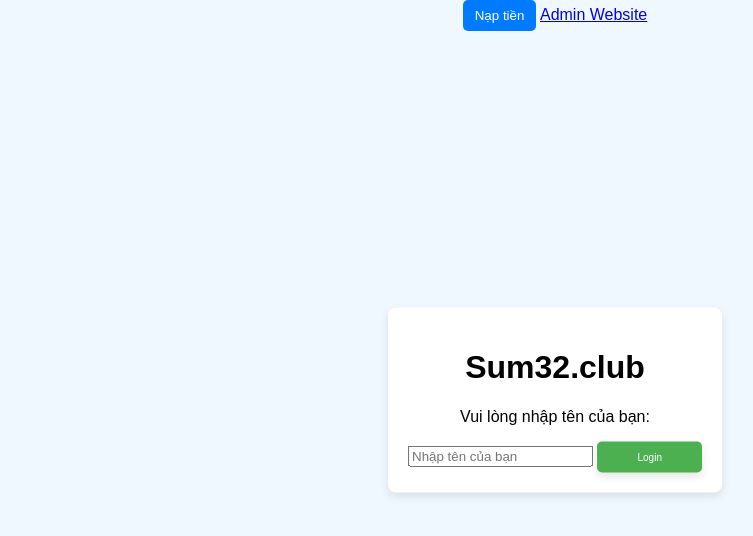
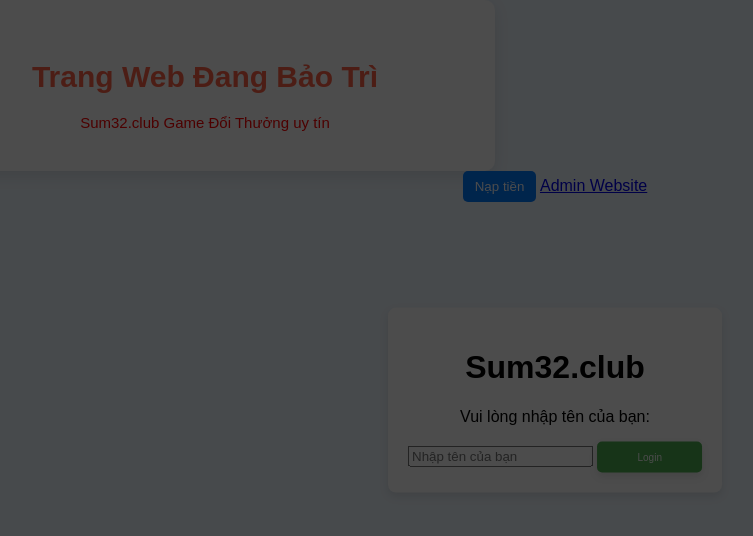
Before and after one commit to Havanhuan112/Sumleo-32.Club, a plain HTML site: page index.html in a window 1280 px wide. Shown: the whole page, without its empty margins (85-838 px from the left). Drawn offline with Linux system fonts and the light colour scheme.

Commit message:
index.html

```diff
--- a/index.html
+++ b/index.html
@@ -7,6 +7,17 @@
      <link rel="stylesheet" href="styles.css">
 </head>
 <body>
+    <!-- Nền mờ khóa web -->
+<div id="overlay"></div>
+
+<!-- Form thông báo bảo trì -->
+<div id="web-lock">
+    <div id="maintenance-message">
+        <h1>Trang Web Đang Bảo Trì</h1>
+            <div class="running-text">Sum32.club Game Đổi Thưởng uy tín</div>
+    </div>
+</div>
+    <!-- Memmmmmm -->
      <button id="btnNapTien">Nạp tiền</button>
 
     <div id="modalNapTien" style="display:none;">
```
